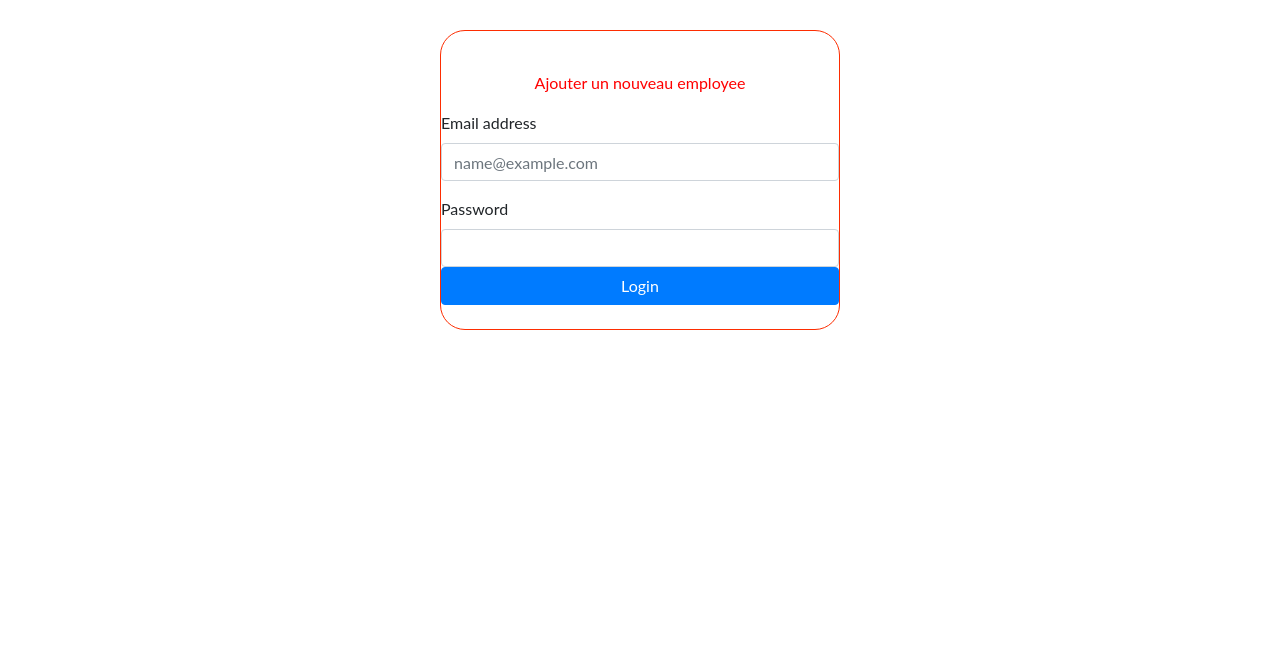
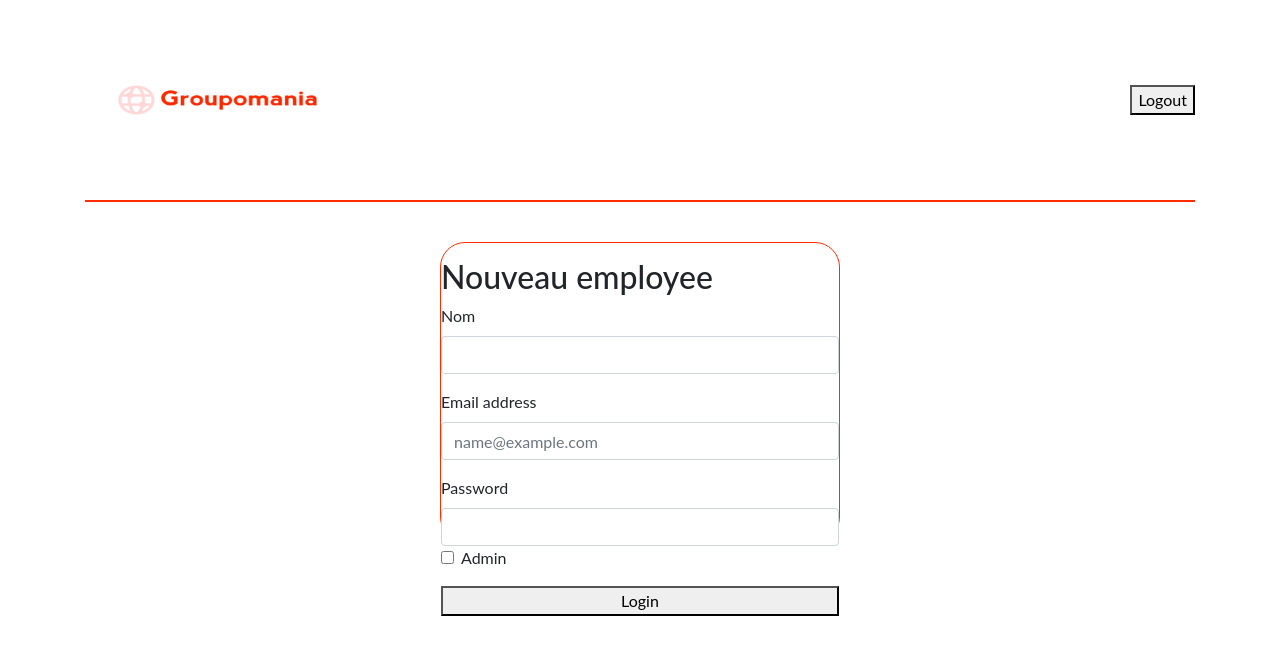
Before and after one commit to yacineH/P7-groupomania, a React (Create React App) app in the folder groupmania-front/: page /register in a window 1280 px wide. Shown: the top 654 px of the page. Built offline with nearby package versions, Linux system fonts and the light colour scheme.

Commit message:
formulaire nouvel employee

```diff
--- a/groupmania-front/src/components/CardPost.jsx
+++ b/groupmania-front/src/components/CardPost.jsx
@@ -9,7 +9,7 @@
 
             <div className='divContent'>
               <p className="card-text">{post.message}</p>
-              <p>date du post : {new Date(post.datePost).toLocaleString()}</p>
+              <p>Posté le : {new Date(post.datePost).toLocaleString()}</p>
             </div>
 
           </div>)
--- a/groupmania-front/src/components/Header.jsx
+++ b/groupmania-front/src/components/Header.jsx
@@ -19,7 +19,7 @@
                 </div>
                 <div className="divLogout">
                     <Link to="/">
-                        <button className="btn btn-primary" onClick={handleClick}>
+                        <button   onClick={handleClick}>
                                     Logout
                         </button>
                     </Link>
--- a/groupmania-front/src/components/Like.jsx
+++ b/groupmania-front/src/components/Like.jsx
@@ -4,24 +4,28 @@
 
 export default function Like({likes,dislikes}){
 
-    console.log(likes)
-    const [nbLike,setNbLike]=useState(likes)
-    const [nbDislike,setNbDislike]=useState(dislikes)
+     const [nbLike,setNbLike]=useState(likes)
+     const [nbDislike,setNbDislike]=useState(dislikes)
+
+     const handleClick = () =>{
+
+
+     }
+
 
     return (
         <div className="divCont">
             <div className="divLik">
                 <span>{nbLike}</span>
-                <button>
+                <button onClick={handleClick}>
                   <AiTwotoneLike/>
                 </button>
             </div>
             <div className="divDislik">
                <span>{nbDislike}</span>
-               <button>
+               <button onClick={handleClick}>
                 <AiTwotoneDislike/>
                </button>
-
             </div>
         </div>
 
--- a/groupmania-front/src/pages/NewUser.jsx
+++ b/groupmania-front/src/pages/NewUser.jsx
@@ -1,24 +1,18 @@
-import React,{useState,useContext} from "react";
-import {useHistory} from 'react-router-dom';
-
-import {authenticate} from "../services/authAPI";
-import AuthContext from "../contexts/authContext";
-import AdminContext from "../contexts/adminContext";
-
-
-
+import React,{useState} from "react";
+import {register} from "../services/authAPI";
+import Header from "../components/Header"
 
  function NewUser(){
 
-   const history = useHistory()
    const [credentiels,setCredentiels] =useState({
         email :"",
-        password :""
+        password :"",
+        name :""
     })
-   const {setIsAuthenticated} = useContext(AuthContext)
-   const {setIsAdmin} = useContext(AdminContext)
 
-
+   const [adminCheck ,setadminCheck] =useState(false)
+   const [showMessage,setShowMessage]=useState(false)
+   const [message ,setMessage]=useState("")
 
    const handleChange = (event) => {
       const {name,value} = event.target
@@ -28,41 +22,57 @@
       })
    }
 
+   const handleCheck =(event) =>{
+       setadminCheck(current => !current)
+   }
+
    const handleSubmit = async(event) => {
          event.preventDefault()
          try{
+         await register(credentiels,adminCheck)
+           .then((data)=>{
+             (data.name==="ValidationError") ? setMessage("email existe dèja")
+                          : setMessage(data.message)
 
-           const data = await authenticate(credentiels)
-           setIsAdmin(data.isAdmin)
-           setIsAuthenticated(true)
-           history.replace("home")
+             setShowMessage(true)
+           })
 
          }catch(error){
             console.log(error)
          }
    }
 
-    return (
-
-
+    return (<div>
+      <Header/>
 
       <form onSubmit={handleSubmit}>
-            <p>
-               Ajouter un nouveau employee
-            </p>
+            <h2>
+               Nouveau employee
+            </h2>
             <div className="form-group">
-               <label for="email">Email address</label>
-               <input type="email" name="email" placeholder="name@example.com" class="form-control"
+               <label htmlFor="name">Nom</label>
+               <input type="text" name="name"  className="form-control"
+                     id="name" aria-describedby="nomHelp" onChange={handleChange}/>
+            </div>
+            <div className="form-group">
+               <label htmlFor="email">Email address</label>
+               <input type="email" name="email" placeholder="name@example.com" className="form-control"
                      id="email" aria-describedby="emailHelp" onChange={handleChange}/>
             </div>
             <div>
-               <label for="password">Password</label>
-               <input type="password" class="form-control" id="password"
+               <label htmlFor="password">Password</label>
+               <input type="password" className="form-control" id="password"
                      name="password" onChange={handleChange}/>
             </div>
-            <button type="submit" className="btn btn-primary">Login</button>
+            <div className="form-group form-check">
+               <input type="checkbox" className="form-check-input" defaultChecked={false}
+                      onChange={handleCheck} name="checkAdmin" value={adminCheck}  id="checkAdmin"/>
+               <label className="form-check-label" htmlFor="checkAdmin">Admin</label>
+            </div>
+            <button type="submit">Login</button>
+            <p>{showMessage && message}</p>
        </form>
-    )
+       </div>)
 }
 
 export default NewUser
--- a/groupmania-front/src/pages/Post.jsx
+++ b/groupmania-front/src/pages/Post.jsx
@@ -1,20 +1,22 @@
 import React ,{useContext, useEffect,useState} from "react";
-import { useParams,Link } from "react-router-dom";
+import { useParams } from "react-router-dom";
 
 import Header from "../components/Header";
 import Footer from "../components/Footer";
-import {findPost} from "../services/postAPI"
+import {findPost} from "../services/postAPI";
 import AdminContext from "../contexts/adminContext";
-import '../utils/styles/post.css'
+import EmployeeContext from "../contexts/employeeContext";
+import '../utils/styles/post.css';
 import Like from "../components/Like";
+
 
 
 export default function Post(){
 
     const [currentPost,setCurrentPost] = useState(null)
     const [isLoading,setIsLoading] = useState(true)
-    const {isAdmin,setIsAdmin} =useContext(AdminContext)
-
+    const {isAdmin} =useContext(AdminContext)
+    const {employeeId} = useContext(EmployeeContext)
     const {id} = useParams()
 
     useEffect(()=>{
@@ -52,18 +54,24 @@
                         <div className="col-12">
                           <p className="card-title">{currentPost._id}</p>
                           <p className="card-text">{currentPost.message}</p>
-                          <p className="card-text"><small className="text-muted">{new Date(currentPost.datePost).toLocaleString()}</small></p>
+                          <p className="card-text"><small className="text-muted">posté le  : {new Date(currentPost.datePost).toLocaleString()}</small></p>
                         </div>
                     </div>
+
                       <div className="divButtons">
                         <div className="divLik">
                           <Like likes={currentPost.likes} dislikes={currentPost.dislikes}/>
                         </div>
                         <div className="divBtn">
+                          {currentPost.employeeId === employeeId &&
                             <button>Update</button>
+                          }
+                          { (isAdmin || currentPost.employeeId === employeeId) &&
                             <button>Delete</button>
+                          }
                         </div>
                       </div>
+
                     </div>
                 )}
             </div>
--- a/groupmania-front/src/pages/Posts.jsx
+++ b/groupmania-front/src/pages/Posts.jsx
@@ -46,14 +46,14 @@
 
           <div>
           <Link to="/newPost">
-                <button className="btn btn-primary">
+                <button>
                       New Post
                 </button>
             </Link>
 
             { isAdmin && (
                 <Link to="/register">
-                  <button className="btn btn-primary">
+                  <button>
                     New User
                   </button>
               </Link>
--- a/groupmania-front/src/services/authAPI.js
+++ b/groupmania-front/src/services/authAPI.js
@@ -1,4 +1,4 @@
-import {URL_LOGIN} from '../utils/config';
+import {URL_LOGIN,URL_SIGN} from '../utils/config';
 import jwtDecode from 'jwt-decode';
 
 const token = window.localStorage.getItem("token")
@@ -55,3 +55,22 @@
     }
     return id
   }
+
+  export function register(credentiels,adm){
+    return fetch(URL_SIGN,{
+      method : "POST",
+      headers :{
+        'Accept' : 'Application/json',
+        'Content-Type': 'application/json',
+      },
+      body : JSON.stringify({
+        email : credentiels.email,
+        password : credentiels.password,
+        name : credentiels.name,
+        admin : adm
+      })
+    })
+    .then(res=> res.json())
+    .catch(error=>{ throw new Error()})
+
+  }
```
Lines whose indentation alone changed are shown as unchanged.
